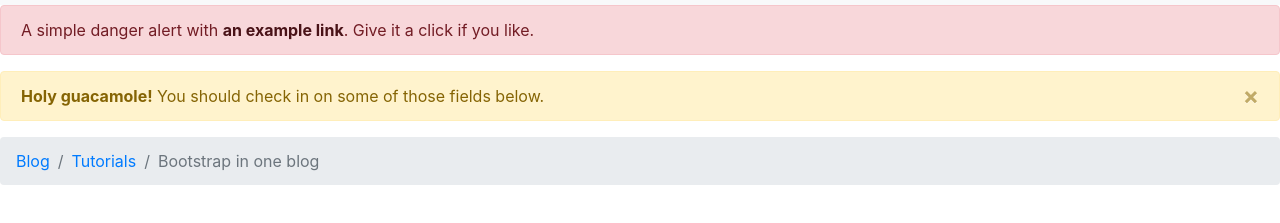
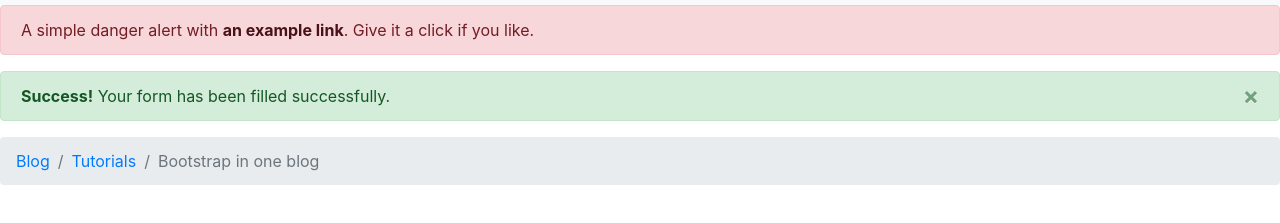
Before and after one commit to krish-vd/bootstrap-project, a plain HTML site: page index.html in a window 1280 px wide. Shown: the part 51-274 px from the top of the page. Drawn offline with nearby package versions, Linux system fonts and the light colour scheme.

Commit message:
Modification 4
Modifying dismissing alert.

```diff
--- a/index.html
+++ b/index.html
@@ -56,8 +56,8 @@
     <div class="alert alert-danger" role="alert">
         A simple danger alert with <a href="#" class="alert-link">an example link</a>. Give it a click if you like.
     </div>
-    <div class="alert alert-warning alert-dismissible fade show" role="alert">
-        <strong>Holy guacamole!</strong> You should check in on some of those fields below.
+    <div class="alert alert-success alert-dismissible fade show" role="alert">
+        <strong>Success!</strong> Your form has been filled successfully.
         <button type="button" class="close" data-dismiss="alert" aria-label="Close">
             <span aria-hidden="true">&times;</span>
         </button>
```
Also changed, not shown: 1 other file.
